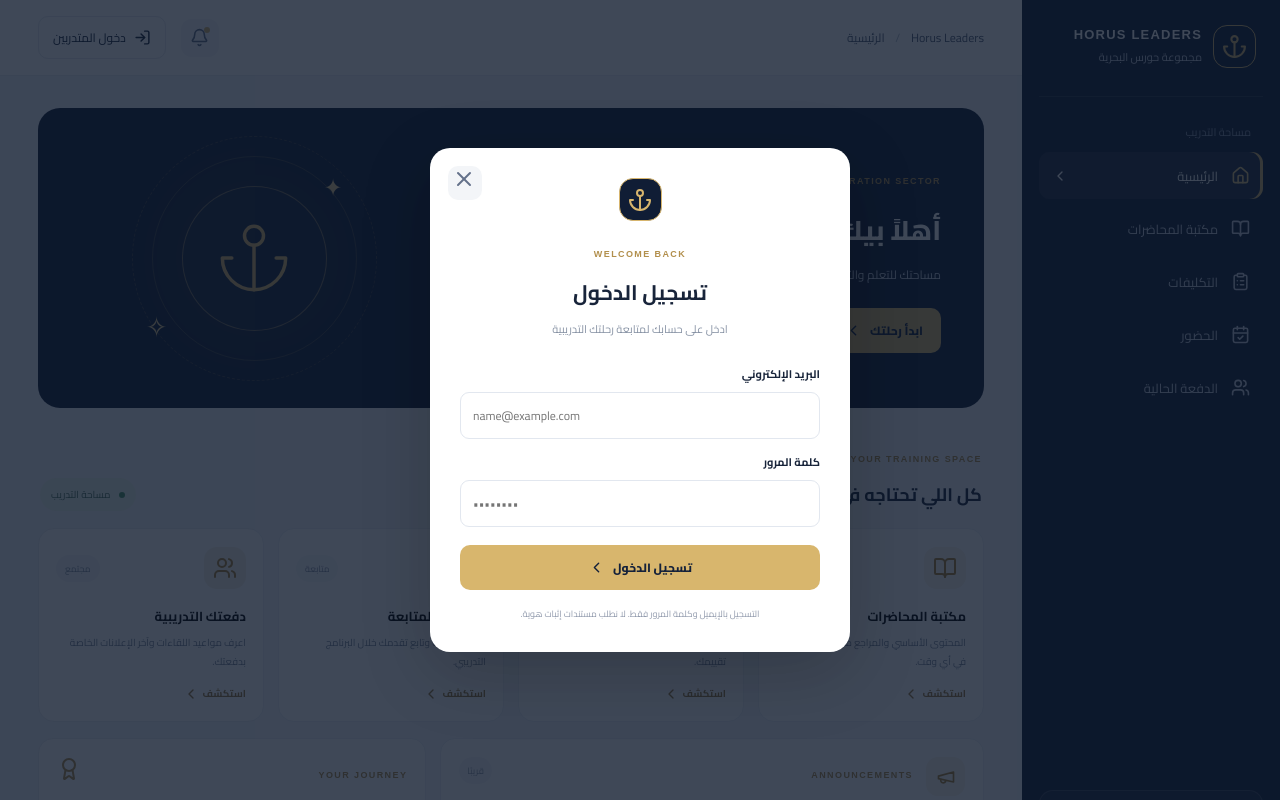
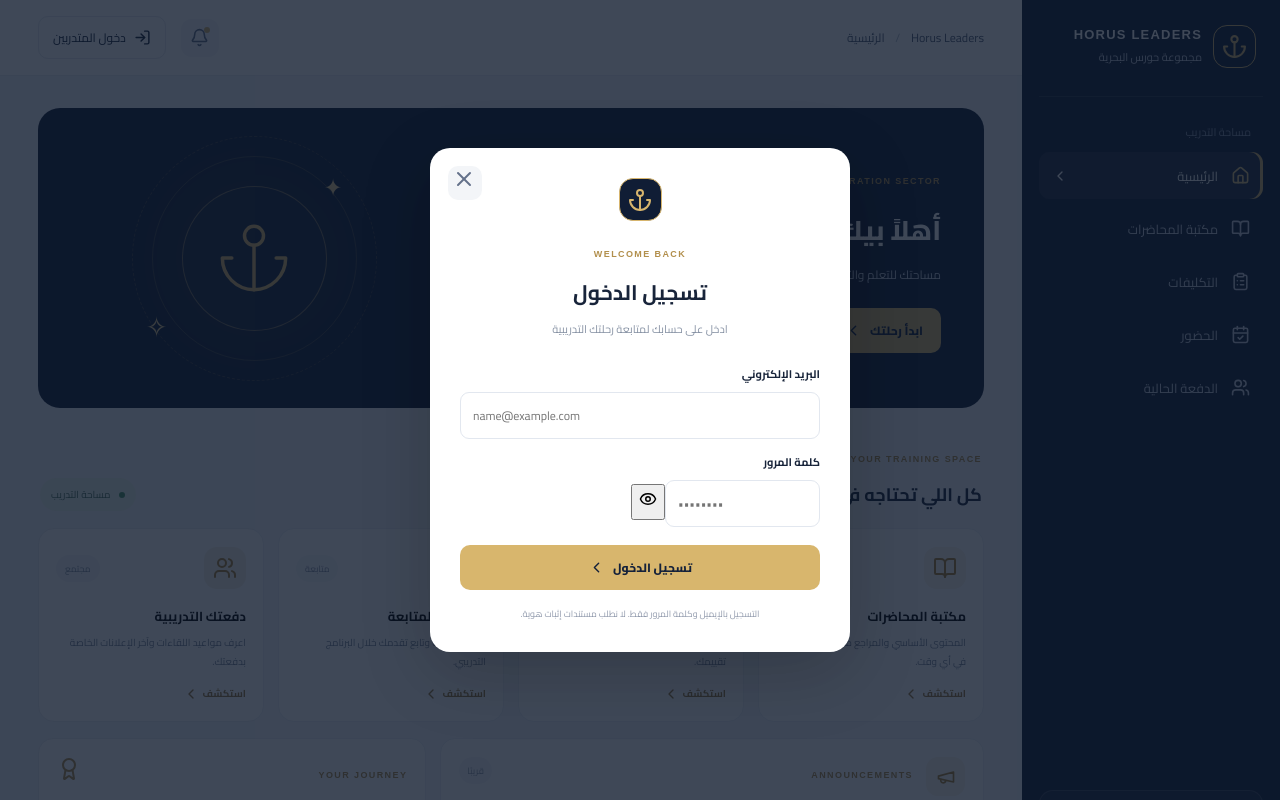
Before and after one commit to Dr-SherifSedra88/horus-leaders, a React (Vite) app: page / in a window 1280 px wide. Both pictures are taken after a click on the button "دخول المتدربين". Shown: the top 800 px of the page. Built offline with nearby package versions, Linux system fonts and the light colour scheme; no server answers.

Commit message:
Add show and hide password control to sign-in

```diff
--- a/src/App.tsx
+++ b/src/App.tsx
@@ -1,5 +1,5 @@
 import { useEffect, useState, type FormEvent, type ReactNode } from 'react'
-import { Anchor, BookOpen, CalendarCheck, ClipboardList, Home, LogIn, Menu, Megaphone, Settings, ShieldCheck, Users, X, ChevronLeft, FileText, Award, Bell } from 'lucide-react'
+import { Anchor, BookOpen, CalendarCheck, ClipboardList, Home, LogIn, Menu, Megaphone, Settings, ShieldCheck, Users, X, ChevronLeft, FileText, Award, Bell, Eye, EyeOff } from 'lucide-react'
 import { supabase } from './supabase'
 
 type Page = 'home' | 'library' | 'assignments' | 'attendance' | 'cohort' | 'admin'
@@ -13,6 +13,7 @@ export default function App() {
   const [showLogin,setShowLogin] = useState(false)
   const [email,setEmail] = useState('')
   const [password,setPassword] = useState('')
+  const [showPassword,setShowPassword] = useState(false)
   const [notice,setNotice] = useState('')
   const [userRole,setUserRole] = useState<'admin'|'instructor'|'trainee'|null>(null)
   const [userName,setUserName] = useState('')
@@ -90,7 +91,7 @@ export default function App() {
         <footer><span>© 2026 Horus Leaders</span><span>مجموعة حورس البحرية – قطاع إعداد قادة</span></footer>
       </div>
     </main>
-    {showLogin&&<div className="modal-backdrop" onClick={()=>setShowLogin(false)}><div className="login-modal" onClick={e=>e.stopPropagation()}><button className="modal-close" onClick={()=>setShowLogin(false)}><X/></button><div className="modal-brand"><div className="brand-mark"><Anchor/></div><span className="eyebrow">WELCOME BACK</span><h2>تسجيل الدخول</h2><p>ادخل على حسابك لمتابعة رحلتك التدريبية</p></div><form onSubmit={signIn}><label>البريد الإلكتروني</label><input type="email" placeholder="name@example.com" value={email} onChange={e=>setEmail(e.target.value)} required/><label>كلمة المرور</label><input type="password" placeholder="••••••••" value={password} onChange={e=>setPassword(e.target.value)} required/><button className="gold-btn full" type="submit">تسجيل الدخول <ChevronLeft size={17}/></button></form>{notice&&<div className="notice">{notice}</div>}<small className="privacy-note">التسجيل بالإيميل وكلمة المرور فقط. لا نطلب مستندات إثبات هوية.</small></div></div>}
+    {showLogin&&<div className="modal-backdrop" onClick={()=>setShowLogin(false)}><div className="login-modal" onClick={e=>e.stopPropagation()}><button className="modal-close" onClick={()=>setShowLogin(false)}><X/></button><div className="modal-brand"><div className="brand-mark"><Anchor/></div><span className="eyebrow">WELCOME BACK</span><h2>تسجيل الدخول</h2><p>ادخل على حسابك لمتابعة رحلتك التدريبية</p></div><form onSubmit={signIn}><label>البريد الإلكتروني</label><input type="email" placeholder="name@example.com" value={email} onChange={e=>setEmail(e.target.value)} required/><label>كلمة المرور</label><div className="password-field"><input type={showPassword ? "text" : "password"} placeholder="••••••••" value={password} onChange={e=>setPassword(e.target.value)} required/><button type="button" className="password-toggle" onClick={()=>setShowPassword(value=>!value)} aria-label={showPassword ? "إخفاء كلمة المرور" : "إظهار كلمة المرور"} title={showPassword ? "إخفاء كلمة المرور" : "إظهار كلمة المرور"}>{showPassword ? <EyeOff size={18}/> : <Eye size={18}/>}</button></div><button className="gold-btn full" type="submit">تسجيل الدخول <ChevronLeft size={17}/></button></form>{notice&&<div className="notice">{notice}</div>}<small className="privacy-note">التسجيل بالإيميل وكلمة المرور فقط. لا نطلب مستندات إثبات هوية.</small></div></div>}
   </div>
 }
 
```
